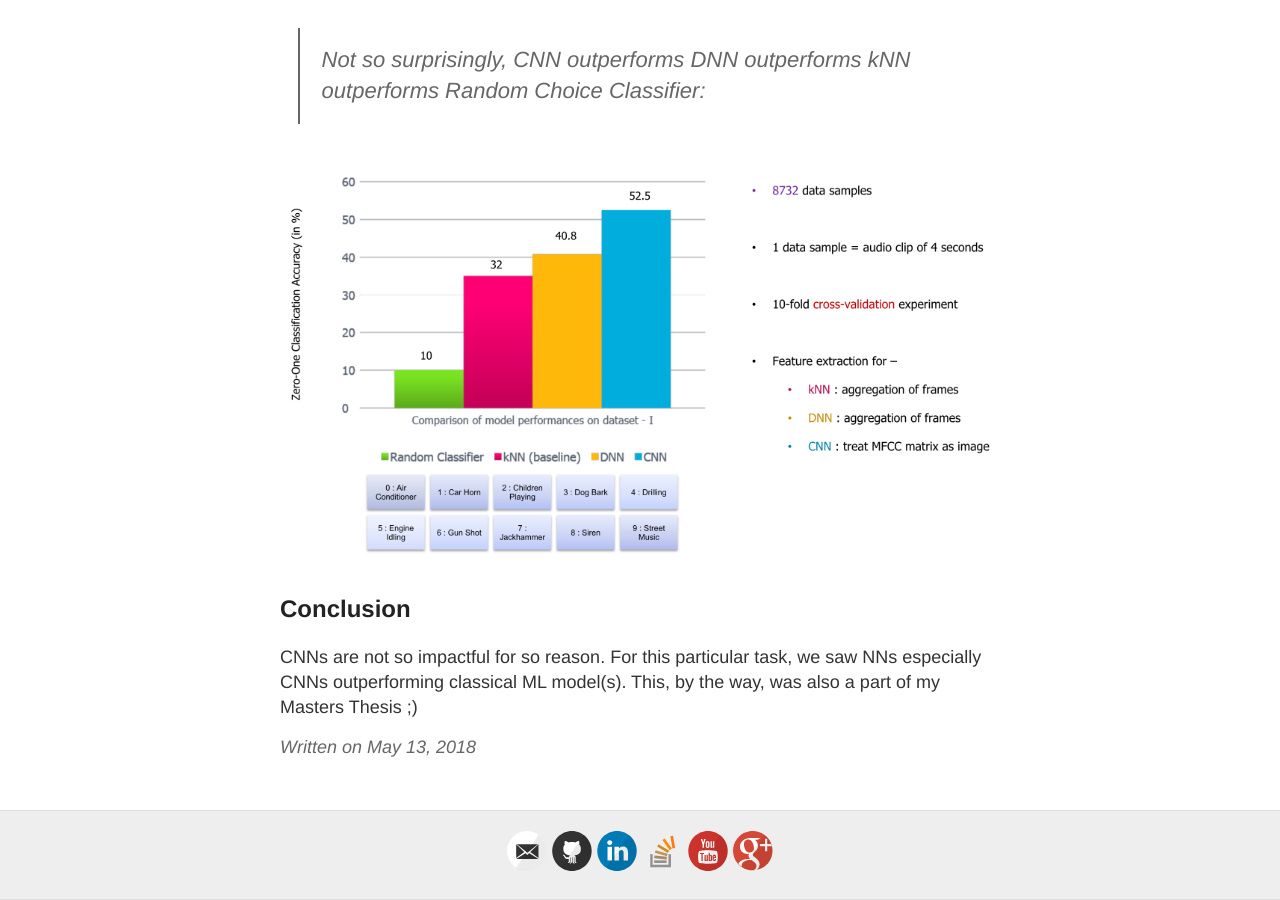
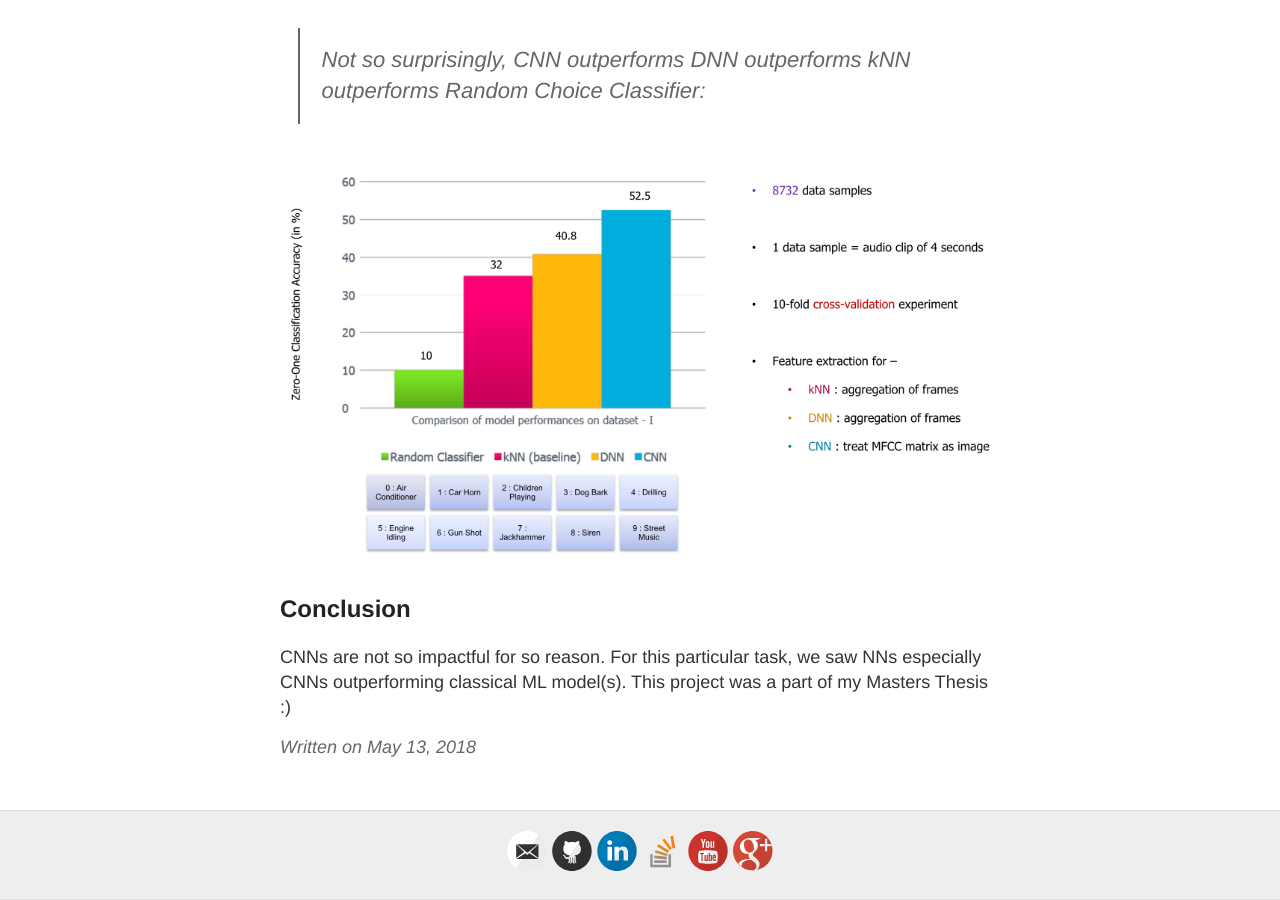
Before and after one commit to datashines/datashines.github.io, a Jekyll site: the page built from _posts/2018-05-13-Audio-Events-Detection.md, in a window 1280 px wide and 900 px high, scrolled down 5368 px. Built offline with Jekyll 4.4.1, drawn with Linux system fonts in a browser that asks for light colours; comment, search, counter and statistics services are not loaded.

Commit message:
Update 2018-05-13-Audio-Events-Detection.md

```diff
--- a/_posts/2018-05-13-Audio-Events-Detection.md
+++ b/_posts/2018-05-13-Audio-Events-Detection.md
@@ -69,4 +69,4 @@ In case you were wondering, Fully-Connected Nets would suffer from the same feat
 ![]({{ site.baseurl }}/data/2018-05-13-Audio-Events-Detection/results.png)
 
 ## Conclusion
-CNNs are not so impactful for so reason. For this particular task, we saw NNs especially CNNs outperforming classical ML model(s). This, by the way, was also a part of my Masters Thesis ;)
+CNNs are not so impactful for so reason. For this particular task, we saw NNs especially CNNs outperforming classical ML model(s). This project was a part of my Masters Thesis :)
```
